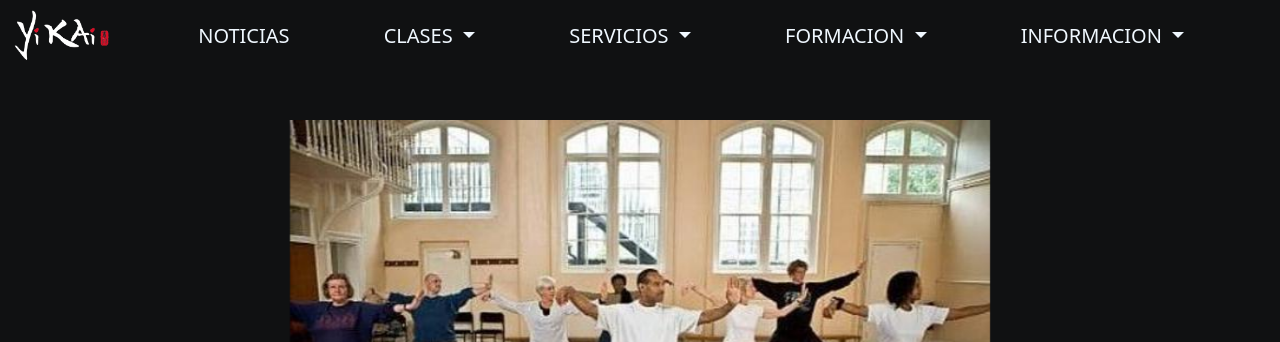
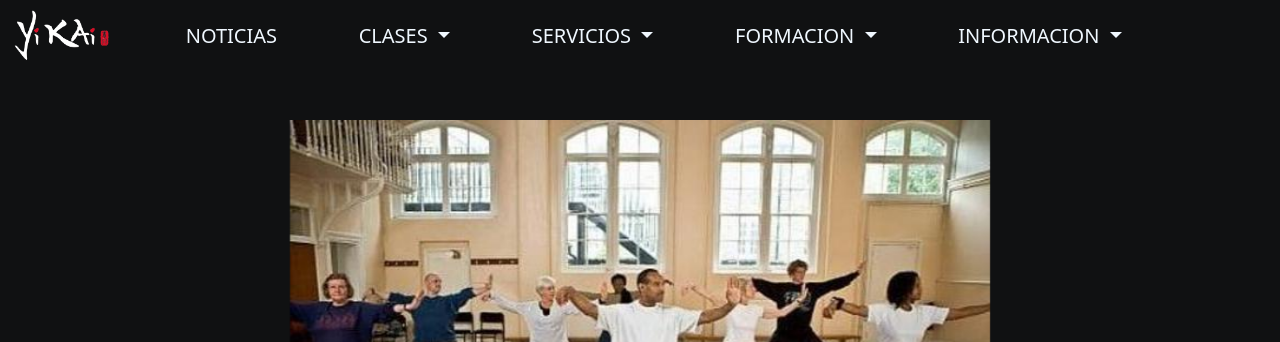
Before and after one commit to Juanmapv96/Yikai, a plain HTML site: page index.html in a window 1280 px wide. Shown: the top 342 px of the page. Drawn offline with nearby package versions, Linux system fonts and the light colour scheme.

Commit message:
EsLaQsera

```diff
--- a/CSS/styles.css
+++ b/CSS/styles.css
@@ -40,7 +40,7 @@ a, ul, form{
 
 .nav-item{
     display: block;
-    padding-left: 35px ;
+    padding-left: 25px ;
     margin-left: 5% ;
 }
 .navbar-nav .nav-link.active, .navbar-nav .nav-link.show{
```
